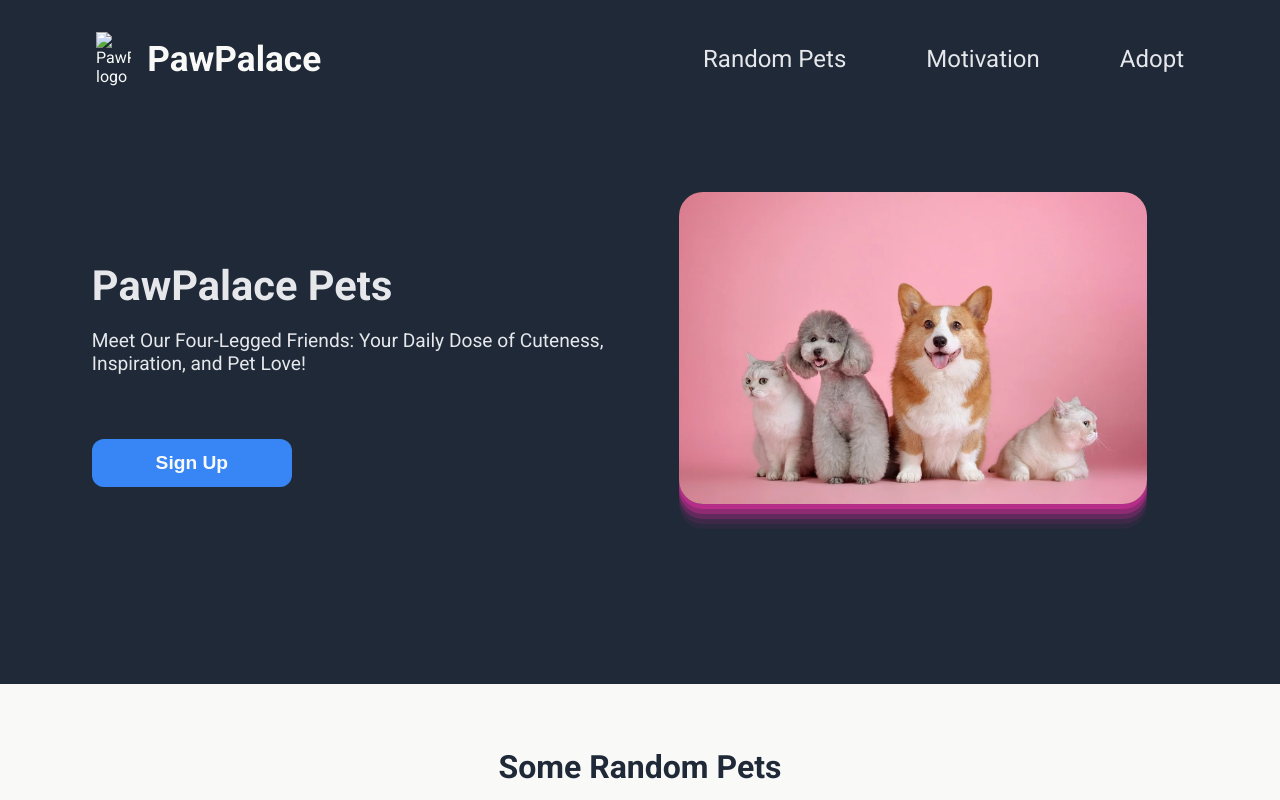
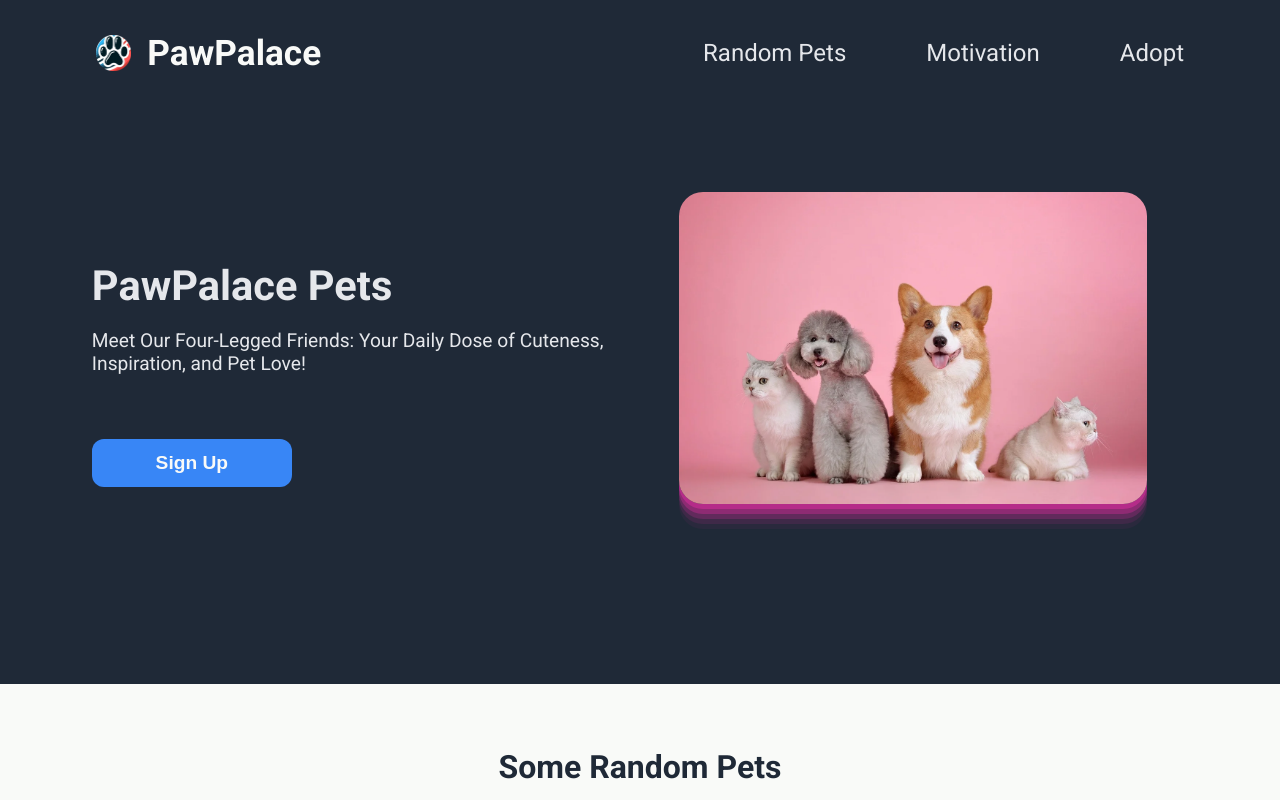
Before and after one commit to bryanquille/odin-landing-page, a plain HTML site: page index.html in a window 1280 px wide. Shown: the top 800 px of the page. Drawn offline with Linux system fonts and the light colour scheme; the site is published under a folder, as on GitHub Pages, so addresses that start at the root find nothing.

Commit message:
Fixing the logo path

```diff
--- a/index.html
+++ b/index.html
@@ -43,7 +43,7 @@
 <body>
     <header class="header">
         <a href="index.html" class="company-info">
-            <img src="/assets/images/logo/paw-logo.png" alt="PawPalace logo" loading="lazy" class="paw-logo">
+            <img src="assets/images/logo/paw-logo.png" alt="PawPalace logo" loading="lazy" class="paw-logo">
             <p class="company-name">PawPalace</p>
         </a>
         <button class="open-menu" id="open-menu">
```
